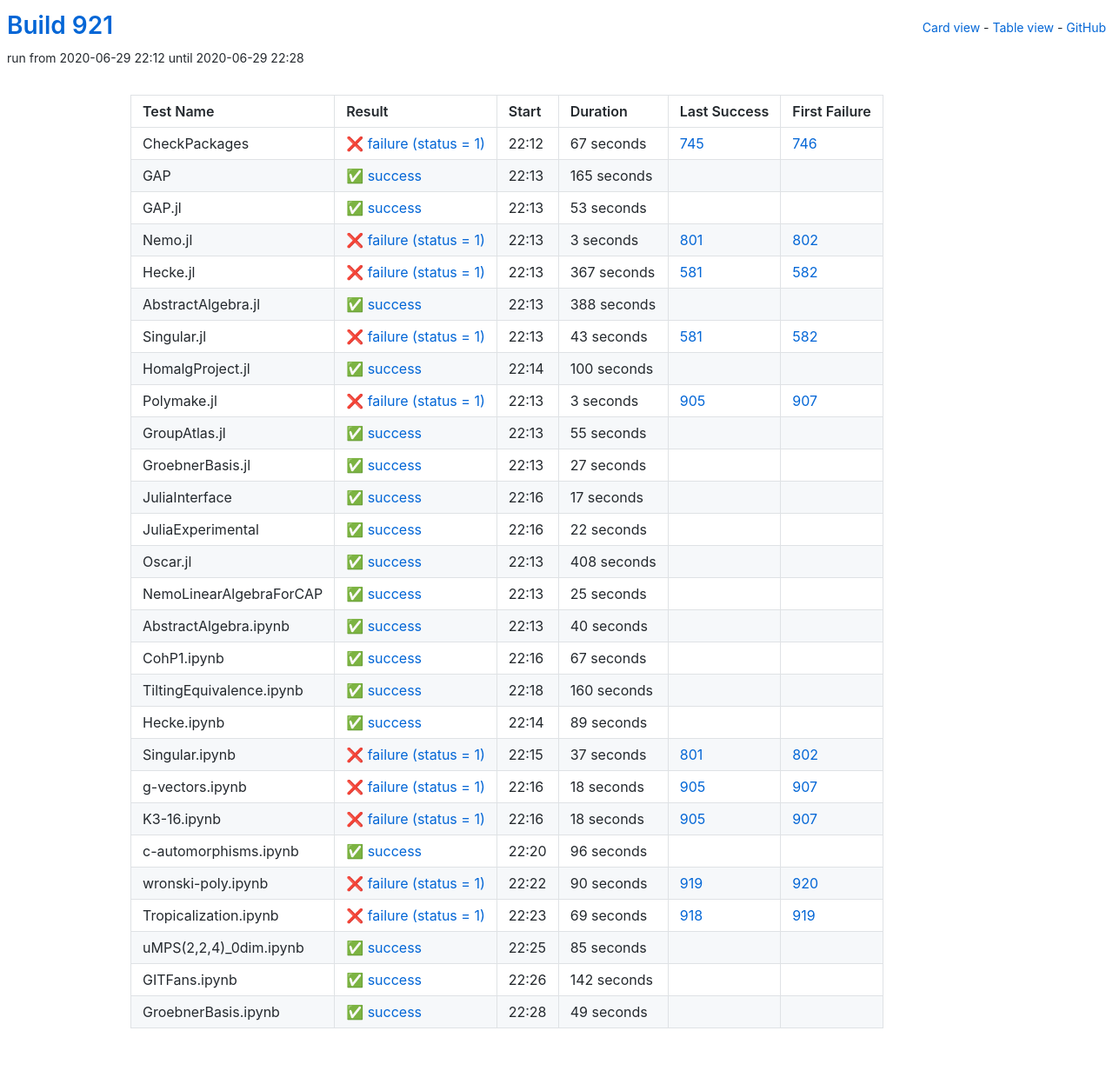
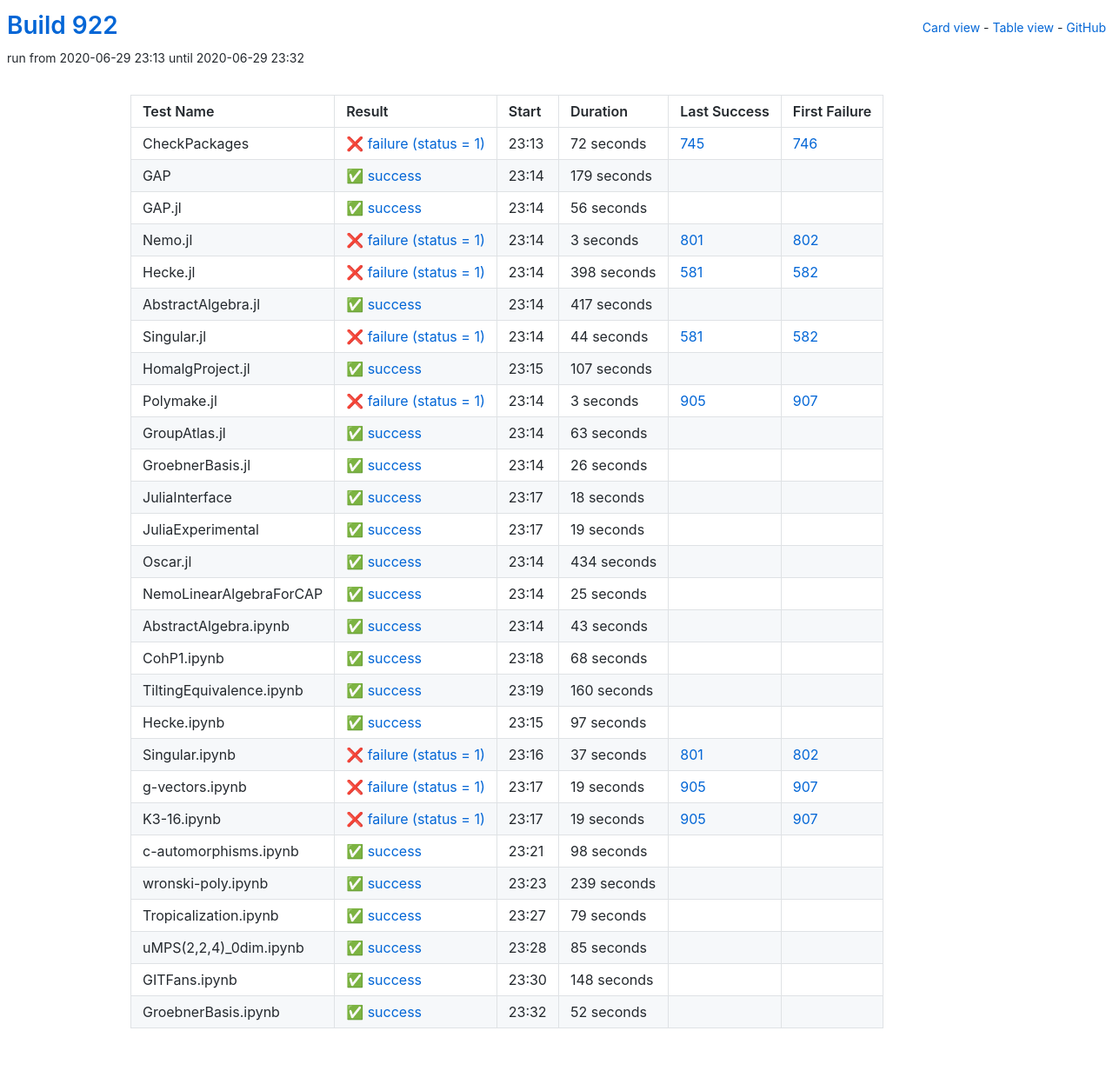
Before and after one commit to oscar-system/oscar-ci-status-1.4, a Jekyll site: the page built from table.html, in a window 1280 px wide. Shown: the whole page at 87% size. Built offline with Jekyll 4.4.1, drawn with Linux system fonts in a browser that asks for light colours.

Commit message:
Build #922

```diff
--- a/_data/ci.yml
+++ b/_data/ci.yml
@@ -1,6 +1,6 @@
 ---
-build: 921
-build_url: https://oscarci.mathematik.uni-kl.de/job/oscar-julia-1.4/921/
+build: 922
+build_url: https://oscarci.mathematik.uni-kl.de/job/oscar-julia-1.4/922/
 job: oscar-julia-1.4
 organization: oscar-system
 repo: oscar-ci-status-1.4
@@ -8,44 +8,44 @@ repourl: https://github.com/oscar-system/oscar-ci-status-1.4
 tests:
 - name: CheckPackages
   id: checkpackages
-  log: https://oscarci.mathematik.uni-kl.de/job/oscar-julia-1.4/921/artifact/logs/build-921/CheckPackages.log
-  start: 2020-06-29 22:12
+  log: https://oscarci.mathematik.uni-kl.de/job/oscar-julia-1.4/922/artifact/logs/build-922/CheckPackages.log
+  start: 2020-06-29 23:13
   success: false
   exitcode: 1
   status: failure
-  duration: 67
+  duration: 72
   last_success: 745
   last_success_url: https://oscarci.mathematik.uni-kl.de/job/oscar-julia-1.4/745/
   first_failure: 746
   first_failure_url: https://oscarci.mathematik.uni-kl.de/job/oscar-julia-1.4/746/
 - name: GAP
   id: gap
-  log: https://oscarci.mathematik.uni-kl.de/job/oscar-julia-1.4/921/artifact/logs/build-921/GAP.log
-  start: 2020-06-29 22:13
+  log: https://oscarci.mathematik.uni-kl.de/job/oscar-julia-1.4/922/artifact/logs/build-922/GAP.log
+  start: 2020-06-29 23:14
   success: true
   exitcode: 0
   status: success
-  duration: 165
+  duration: 179
   last_success: false
   last_success_url:
   first_failure: false
   first_failure_url:
 - name: GAP.jl
   id: gap-jl
-  log: https://oscarci.mathematik.uni-kl.de/job/oscar-julia-1.4/921/artifact/logs/build-921/GAP.jl.log
-  start: 2020-06-29 22:13
+  log: https://oscarci.mathematik.uni-kl.de/job/oscar-julia-1.4/922/artifact/logs/build-922/GAP.jl.log
+  start: 2020-06-29 23:14
   success: true
   exitcode: 0
   status: success
-  duration: 53
+  duration: 56
   last_success: false
   last_success_url:
   first_failure: false
   first_failure_url:
 - name: Nemo.jl
   id: nemo-jl
-  log: https://oscarci.mathematik.uni-kl.de/job/oscar-julia-1.4/921/artifact/logs/build-921/Nemo.jl.log
-  start: 2020-06-29 22:13
+  log: https://oscarci.mathematik.uni-kl.de/job/oscar-julia-1.4/922/artifact/logs/build-922/Nemo.jl.log
+  start: 2020-06-29 23:14
   success: false
   exitcode: 1
   status: failure
@@ -56,56 +56,56 @@ tests:
   first_failure_url: https://oscarci.mathematik.uni-kl.de/job/oscar-julia-1.4/802/
 - name: Hecke.jl
   id: hecke-jl
-  log: https://oscarci.mathematik.uni-kl.de/job/oscar-julia-1.4/921/artifact/logs/build-921/Hecke.jl.log
-  start: 2020-06-29 22:13
+  log: https://oscarci.mathematik.uni-kl.de/job/oscar-julia-1.4/922/artifact/logs/build-922/Hecke.jl.log
+  start: 2020-06-29 23:14
   success: false
   exitcode: 1
   status: failure
-  duration: 367
+  duration: 398
   last_success: 581
   last_success_url: https://oscarci.mathematik.uni-kl.de/job/oscar-julia-1.4/581/
   first_failure: 582
   first_failure_url: https://oscarci.mathematik.uni-kl.de/job/oscar-julia-1.4/582/
 - name: AbstractAlgebra.jl
   id: abstractalgebra-jl
-  log: https://oscarci.mathematik.uni-kl.de/job/oscar-julia-1.4/921/artifact/logs/build-921/AbstractAlgebra.jl.log
-  start: 2020-06-29 22:13
+  log: https://oscarci.mathematik.uni-kl.de/job/oscar-julia-1.4/922/artifact/logs/build-922/AbstractAlgebra.jl.log
+  start: 2020-06-29 23:14
   success: true
   exitcode: 0
   status: success
-  duration: 388
+  duration: 417
   last_success: false
   last_success_url:
   first_failure: false
   first_failure_url:
 - name: Singular.jl
   id: singular-jl
-  log: https://oscarci.mathematik.uni-kl.de/job/oscar-julia-1.4/921/artifact/logs/build-921/Singular.jl.log
-  start: 2020-06-29 22:13
+  log: https://oscarci.mathematik.uni-kl.de/job/oscar-julia-1.4/922/artifact/logs/build-922/Singular.jl.log
+  start: 2020-06-29 23:14
   success: false
   exitcode: 1
   status: failure
-  duration: 43
+  duration: 44
   last_success: 581
   last_success_url: https://oscarci.mathematik.uni-kl.de/job/oscar-julia-1.4/581/
   first_failure: 582
   first_failure_url: https://oscarci.mathematik.uni-kl.de/job/oscar-julia-1.4/582/
 - name: HomalgProject.jl
   id: homalgproject-jl
-  log: https://oscarci.mathematik.uni-kl.de/job/oscar-julia-1.4/921/artifact/logs/build-921/HomalgProject.jl.log
-  start: 2020-06-29 22:14
+  log: https://oscarci.mathematik.uni-kl.de/job/oscar-julia-1.4/922/artifact/logs/build-922/HomalgProject.jl.log
+  start: 2020-06-29 23:15
   success: true
   exitcode: 0
   status: success
-  duration: 100
+  duration: 107
   last_success: false
   last_success_url:
   first_failure: false
   first_failure_url:
 - name: Polymake.jl
   id: polymake-jl
-  log: https://oscarci.mathematik.uni-kl.de/job/oscar-julia-1.4/921/artifact/logs/build-921/Polymake.jl.log
-  start: 2020-06-29 22:13
+  log: https://oscarci.mathematik.uni-kl.de/job/oscar-julia-1.4/922/artifact/logs/build-922/Polymake.jl.log
+  start: 2020-06-29 23:14
   success: false
   exitcode: 1
   status: failure
@@ -116,68 +116,68 @@ tests:
   first_failure_url: https://oscarci.mathematik.uni-kl.de/job/oscar-julia-1.4/907/
 - name: GroupAtlas.jl
   id: groupatlas-jl
-  log: https://oscarci.mathematik.uni-kl.de/job/oscar-julia-1.4/921/artifact/logs/build-921/GroupAtlas.jl.log
-  start: 2020-06-29 22:13
+  log: https://oscarci.mathematik.uni-kl.de/job/oscar-julia-1.4/922/artifact/logs/build-922/GroupAtlas.jl.log
+  start: 2020-06-29 23:14
   success: true
   exitcode: 0
   status: success
-  duration: 55
+  duration: 63
   last_success: false
   last_success_url:
   first_failure: false
   first_failure_url:
 - name: GroebnerBasis.jl
   id: groebnerbasis-jl
-  log: https://oscarci.mathematik.uni-kl.de/job/oscar-julia-1.4/921/artifact/logs/build-921/GroebnerBasis.jl.log
-  start: 2020-06-29 22:13
+  log: https://oscarci.mathematik.uni-kl.de/job/oscar-julia-1.4/922/artifact/logs/build-922/GroebnerBasis.jl.log
+  start: 2020-06-29 23:14
   success: true
   exitcode: 0
   status: success
-  duration: 27
+  duration: 26
   last_success: false
   last_success_url:
   first_failure: false
   first_failure_url:
 - name: JuliaInterface
   id: juliainterface
-  log: https://oscarci.mathematik.uni-kl.de/job/oscar-julia-1.4/921/artifact/logs/build-921/JuliaInterface.log
-  start: 2020-06-29 22:16
+  log: https://oscarci.mathematik.uni-kl.de/job/oscar-julia-1.4/922/artifact/logs/build-922/JuliaInterface.log
+  start: 2020-06-29 23:17
   success: true
   exitcode: 0
   status: success
-  duration: 17
+  duration: 18
   last_success: false
   last_success_url:
   first_failure: false
   first_failure_url:
 - name: JuliaExperimental
   id: juliaexperimental
-  log: https://oscarci.mathematik.uni-kl.de/job/oscar-julia-1.4/921/artifact/logs/build-921/JuliaExperimental.log
-  start: 2020-06-29 22:16
+  log: https://oscarci.mathematik.uni-kl.de/job/oscar-julia-1.4/922/artifact/logs/build-922/JuliaExperimental.log
+  start: 2020-06-29 23:17
   success: true
   exitcode: 0
   status: success
-  duration: 22
+  duration: 19
   last_success: false
   last_success_url:
   first_failure: false
   first_failure_url:
 - name: Oscar.jl
   id: oscar-jl
-  log: https://oscarci.mathematik.uni-kl.de/job/oscar-julia-1.4/921/artifact/logs/build-921/Oscar.jl.log
-  start: 2020-06-29 22:13
+  log: https://oscarci.mathematik.uni-kl.de/job/oscar-julia-1.4/922/artifact/logs/build-922/Oscar.jl.log
+  start: 2020-06-29 23:14
   success: true
   exitcode: 0
   status: success
-  duration: 408
+  duration: 434
   last_success: false
   last_success_url:
   first_failure: false
   first_failure_url:
 - name: NemoLinearAlgebraForCAP
   id: nemolinearalgebraforcap
-  log: https://oscarci.mathematik.uni-kl.de/job/oscar-julia-1.4/921/artifact/logs/build-921/NemoLinearAlgebraForCAP.log
-  start: 2020-06-29 22:13
+  log: https://oscarci.mathematik.uni-kl.de/job/oscar-julia-1.4/922/artifact/logs/build-922/NemoLinearAlgebraForCAP.log
+  start: 2020-06-29 23:14
   success: true
   exitcode: 0
   status: success
@@ -188,32 +188,32 @@ tests:
   first_failure_url:
 - name: AbstractAlgebra.ipynb
   id: abstractalgebra-ipynb
-  log: https://oscarci.mathematik.uni-kl.de/job/oscar-julia-1.4/921/artifact/logs/build-921/AbstractAlgebra.ipynb.log
-  start: 2020-06-29 22:13
+  log: https://oscarci.mathematik.uni-kl.de/job/oscar-julia-1.4/922/artifact/logs/build-922/AbstractAlgebra.ipynb.log
+  start: 2020-06-29 23:14
   success: true
   exitcode: 0
   status: success
-  duration: 40
+  duration: 43
   last_success: false
   last_success_url:
   first_failure: false
   first_failure_url:
 - name: CohP1.ipynb
   id: cohp1-ipynb
-  log: https://oscarci.mathematik.uni-kl.de/job/oscar-julia-1.4/921/artifact/logs/build-921/CohP1.ipynb.log
-  start: 2020-06-29 22:16
+  log: https://oscarci.mathematik.uni-kl.de/job/oscar-julia-1.4/922/artifact/logs/build-922/CohP1.ipynb.log
+  start: 2020-06-29 23:18
   success: true
   exitcode: 0
   status: success
-  duration: 67
+  duration: 68
   last_success: false
   last_success_url:
   first_failure: false
   first_failure_url:
 - name: TiltingEquivalence.ipynb
   id: tiltingequivalence-ipynb
-  log: https://oscarci.mathematik.uni-kl.de/job/oscar-julia-1.4/921/artifact/logs/build-921/TiltingEquivalence.ipynb.log
-  start: 2020-06-29 22:18
+  log: https://oscarci.mathematik.uni-kl.de/job/oscar-julia-1.4/922/artifact/logs/build-922/TiltingEquivalence.ipynb.log
+  start: 2020-06-29 23:19
   success: true
   exitcode: 0
   status: success
@@ -224,20 +224,20 @@ tests:
   first_failure_url:
 - name: Hecke.ipynb
   id: hecke-ipynb
-  log: https://oscarci.mathematik.uni-kl.de/job/oscar-julia-1.4/921/artifact/logs/build-921/Hecke.ipynb.log
-  start: 2020-06-29 22:14
+  log: https://oscarci.mathematik.uni-kl.de/job/oscar-julia-1.4/922/artifact/logs/build-922/Hecke.ipynb.log
+  start: 2020-06-29 23:15
   success: true
   exitcode: 0
   status: success
-  duration: 89
+  duration: 97
   last_success: false
   last_success_url:
   first_failure: false
   first_failure_url:
 - name: Singular.ipynb
   id: singular-ipynb
-  log: https://oscarci.mathematik.uni-kl.de/job/oscar-julia-1.4/921/artifact/logs/build-921/Singular.ipynb.log
-  start: 2020-06-29 22:15
+  log: https://oscarci.mathematik.uni-kl.de/job/oscar-julia-1.4/922/artifact/logs/build-922/Singular.ipynb.log
+  start: 2020-06-29 23:16
   success: false
   exitcode: 1
   status: failure
@@ -248,68 +248,68 @@ tests:
   first_failure_url: https://oscarci.mathematik.uni-kl.de/job/oscar-julia-1.4/802/
 - name: g-vectors.ipynb
   id: g-vectors-ipynb
-  log: https://oscarci.mathematik.uni-kl.de/job/oscar-julia-1.4/921/artifact/logs/build-921/g-vectors.ipynb.log
-  start: 2020-06-29 22:16
+  log: https://oscarci.mathematik.uni-kl.de/job/oscar-julia-1.4/922/artifact/logs/build-922/g-vectors.ipynb.log
+  start: 2020-06-29 23:17
   success: false
   exitcode: 1
   status: failure
-  duration: 18
+  duration: 19
   last_success: 905
   last_success_url: https://oscarci.mathematik.uni-kl.de/job/oscar-julia-1.4/905/
   first_failure: 907
   first_failure_url: https://oscarci.mathematik.uni-kl.de/job/oscar-julia-1.4/907/
 - name: K3-16.ipynb
   id: k3-16-ipynb
-  log: https://oscarci.mathematik.uni-kl.de/job/oscar-julia-1.4/921/artifact/logs/build-921/K3-16.ipynb.log
-  start: 2020-06-29 22:16
+  log: https://oscarci.mathematik.uni-kl.de/job/oscar-julia-1.4/922/artifact/logs/build-922/K3-16.ipynb.log
+  start: 2020-06-29 23:17
   success: false
   exitcode: 1
   status: failure
-  duration: 18
+  duration: 19
   last_success: 905
   last_success_url: https://oscarci.mathematik.uni-kl.de/job/oscar-julia-1.4/905/
   first_failure: 907
   first_failure_url: https://oscarci.mathematik.uni-kl.de/job/oscar-julia-1.4/907/
 - name: c-automorphisms.ipynb
   id: c-automorphisms-ipynb
-  log: https://oscarci.mathematik.uni-kl.de/job/oscar-julia-1.4/921/artifact/logs/build-921/c-automorphisms.ipynb.log
-  start: 2020-06-29 22:20
+  log: https://oscarci.mathematik.uni-kl.de/job/oscar-julia-1.4/922/artifact/logs/build-922/c-automorphisms.ipynb.log
+  start: 2020-06-29 23:21
   success: true
   exitcode: 0
   status: success
-  duration: 96
+  duration: 98
   last_success: false
   last_success_url:
   first_failure: false
   first_failure_url:
 - name: wronski-poly.ipynb
   id: wronski-poly-ipynb
-  log: https://oscarci.mathematik.uni-kl.de/job/oscar-julia-1.4/921/artifact/logs/build-921/wronski-poly.ipynb.log
-  start: 2020-06-29 22:22
-  success: false
-  exitcode: 1
-  status: failure
-  duration: 90
-  last_success: 919
-  last_success_url: https://oscarci.mathematik.uni-kl.de/job/oscar-julia-1.4/919/
-  first_failure: 920
-  first_failure_url: https://oscarci.mathematik.uni-kl.de/job/oscar-julia-1.4/920/
+  log: https://oscarci.mathematik.uni-kl.de/job/oscar-julia-1.4/922/artifact/logs/build-922/wronski-poly.ipynb.log
+  start: 2020-06-29 23:23
+  success: true
+  exitcode: 0
+  status: success
+  duration: 239
+  last_success: false
+  last_success_url:
+  first_failure: false
+  first_failure_url:
 - name: Tropicalization.ipynb
   id: tropicalization-ipynb
-  log: https://oscarci.mathematik.uni-kl.de/job/oscar-julia-1.4/921/artifact/logs/build-921/Tropicalization.ipynb.log
-  start: 2020-06-29 22:23
-  success: false
-  exitcode: 1
-  status: failure
-  duration: 69
-  last_success: 918
-  last_success_url: https://oscarci.mathematik.uni-kl.de/job/oscar-julia-1.4/918/
-  first_failure: 919
-  first_failure_url: https://oscarci.mathematik.uni-kl.de/job/oscar-julia-1.4/919/
+  log: https://oscarci.mathematik.uni-kl.de/job/oscar-julia-1.4/922/artifact/logs/build-922/Tropicalization.ipynb.log
+  start: 2020-06-29 23:27
+  success: true
+  exitcode: 0
+  status: success
+  duration: 79
+  last_success: false
+  last_success_url:
+  first_failure: false
+  first_failure_url:
 - name: uMPS(2,2,4)_0dim.ipynb
   id: umps-2-2-4-0dim-ipynb
-  log: https://oscarci.mathematik.uni-kl.de/job/oscar-julia-1.4/921/artifact/logs/build-921/uMPS-2-2-4-_0dim.ipynb.log
-  start: 2020-06-29 22:25
+  log: https://oscarci.mathematik.uni-kl.de/job/oscar-julia-1.4/922/artifact/logs/build-922/uMPS-2-2-4-_0dim.ipynb.log
+  start: 2020-06-29 23:28
   success: true
   exitcode: 0
   status: success
@@ -320,24 +320,24 @@ tests:
   first_failure_url:
 - name: GITFans.ipynb
   id: gitfans-ipynb
-  log: https://oscarci.mathematik.uni-kl.de/job/oscar-julia-1.4/921/artifact/logs/build-921/GITFans.ipynb.log
-  start: 2020-06-29 22:26
+  log: https://oscarci.mathematik.uni-kl.de/job/oscar-julia-1.4/922/artifact/logs/build-922/GITFans.ipynb.log
+  start: 2020-06-29 23:30
   success: true
   exitcode: 0
   status: success
-  duration: 142
+  duration: 148
   last_success: false
   last_success_url:
   first_failure: false
   first_failure_url:
 - name: GroebnerBasis.ipynb
   id: groebnerbasis-ipynb
-  log: https://oscarci.mathematik.uni-kl.de/job/oscar-julia-1.4/921/artifact/logs/build-921/GroebnerBasis.ipynb.log
-  start: 2020-06-29 22:28
+  log: https://oscarci.mathematik.uni-kl.de/job/oscar-julia-1.4/922/artifact/logs/build-922/GroebnerBasis.ipynb.log
+  start: 2020-06-29 23:32
   success: true
   exitcode: 0
   status: success
-  duration: 49
+  duration: 52
   last_success: false
   last_success_url:
   first_failure: false
```
Also changed, not shown: README.md.
